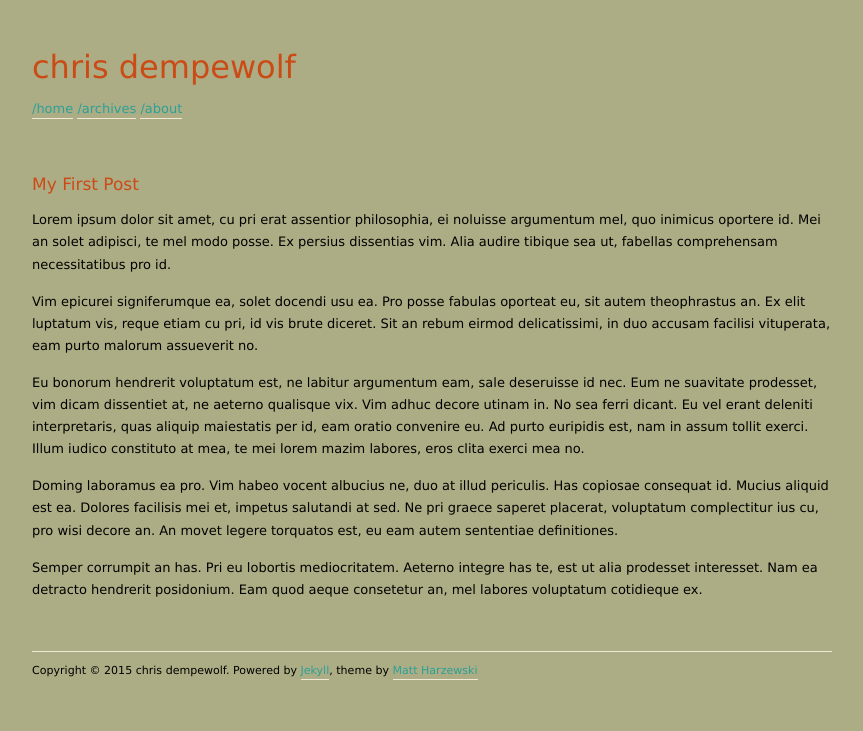
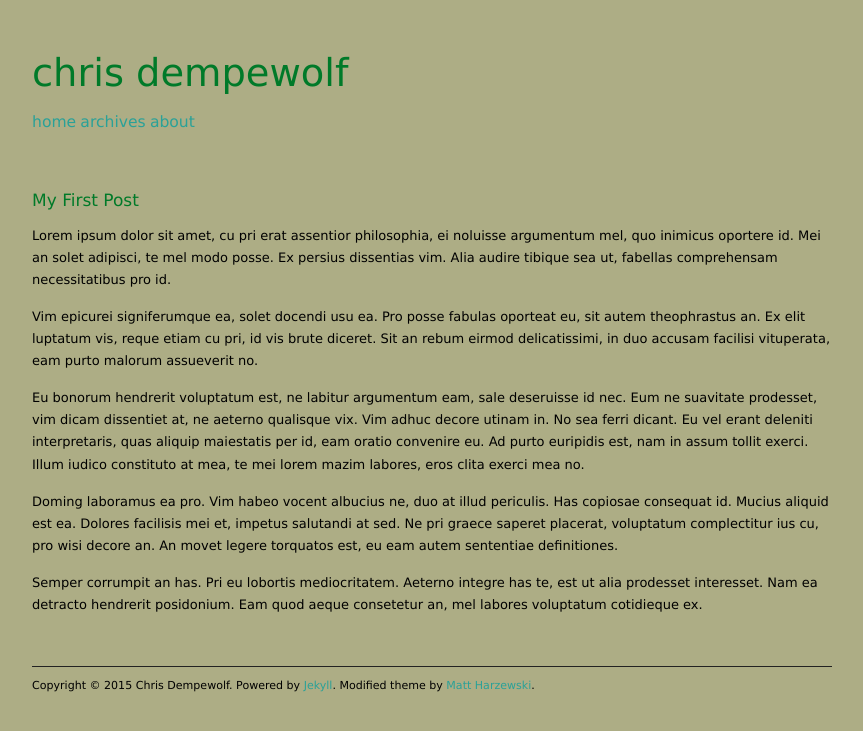
Before and after one commit to chrisdempewolf/chrisdempewolf.github.io, a Jekyll site: the page built from index.html, in a window 1280 px wide. Shown: the top 731 px of the page, without its empty margins (208-1071 px from the left). Built offline with Jekyll 4.4.1, drawn with Linux system fonts in a browser that asks for light colours; nearby versions of some CDN libraries; the list of posts is cut into pages by our own code.

Commit message:
add favicon

```diff
--- a/_layouts/default.html
+++ b/_layouts/default.html
@@ -10,6 +10,7 @@
     <script src="http://html5shiv.googlecode.com/svn/trunk/html5.js"></script>
   <![endif]-->
 
+  <link rel="shortcut icon" href="/images/dharma-wheel.jpg" type="image/x-icon" />
   <link href="/assets/css/style.css" rel="stylesheet" />
   <link href="/assets/css/colors-light.css" rel="stylesheet" />
 
@@ -21,9 +22,9 @@
 
   <header id="header">
     <h1><a href="/">{{ site.name }}</a></h1>
-    <a href="/">/home</a>
-    <a href="/archives">/archives</a>
-    <a href="/about">/about</a>
+    <a href="/">home</a>
+    <a href="/archives">archives</a>
+    <a href="/about">about</a>
     <p>{{ site.description }}</p>
   </header>
 
@@ -44,7 +45,7 @@
 
 
   <footer id="footer">
-    <p class="copyright">Copyright &copy; {{ site.time | date: '%Y' }} {{ site.name }}. Powered by <a href="http://jekyllrb.com">Jekyll</a>, theme by <a href="http://www.webmaster-source.com">Matt Harzewski</a></p>
+    <p class="copyright">Copyright &copy; {{ site.time | date: '%Y' }} Chris Dempewolf. Powered by <a href="http://jekyllrb.com">Jekyll</a>. Modified theme by <a href="http://www.webmaster-source.com">Matt Harzewski</a>.</p>
   </footer>
 
 
--- a/assets/css/colors-light.css
+++ b/assets/css/colors-light.css
@@ -17,7 +17,7 @@
 }
 
 h1 a, h1 a:visited, h1 a:active {
-	color: #cb4b16;
+	color: #007A29;
 }
 
 h1 a:hover {
@@ -36,7 +36,7 @@
 }
 
 #footer {
-	border-color: #eee8d5;
+	border-color: #222222;
 }
 
 
--- a/assets/css/style.css
+++ b/assets/css/style.css
@@ -39,7 +39,6 @@
 
 a, a:active, a:visited {
 	text-decoration: none;
-	border-bottom: 1px solid #839496;
 	padding-bottom: 2px;
 }
 a:hover {
@@ -125,12 +124,17 @@
 	border: none;
 }
 
+#header a {
+    margin: 20px auto 20px auto;
+    font-size: 1.2em;
+}
+
 #footer {
 	width: 800px;
 	margin: 50px auto 20px auto;
 	padding-top: 10px;
 	font-size: 0.85em;
-	border-top: 1px solid #073642;
+	border-top: 1px solid #222222;
 }
 
 #content {
```
Also changed, not shown: images/dharma-wheel.jpg (added), 7 other files.
